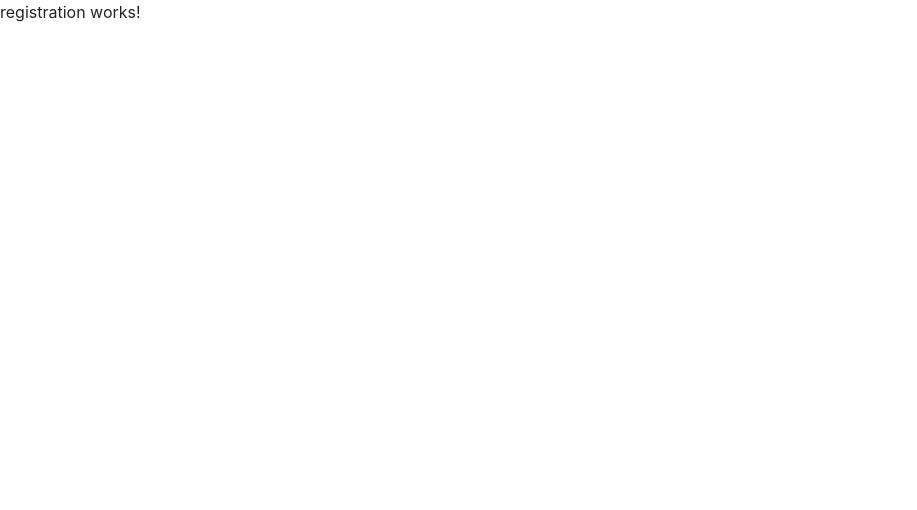
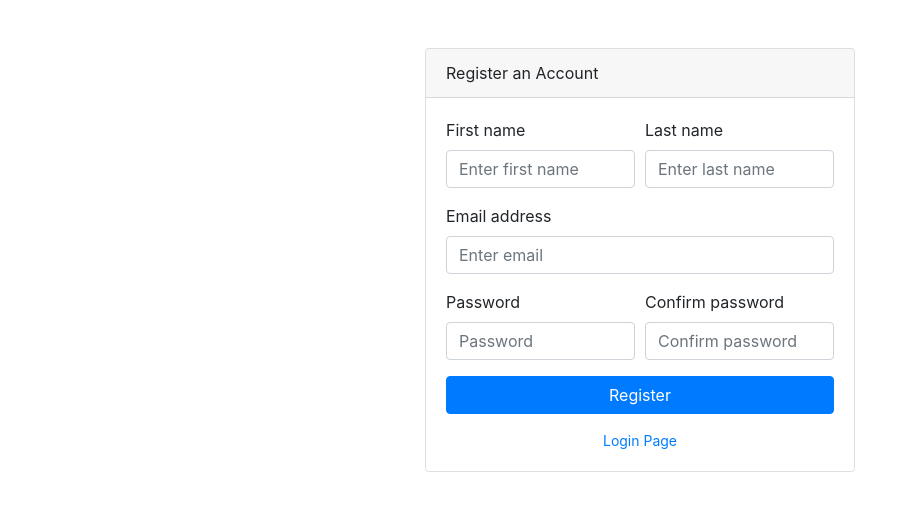
Before and after one commit to Kniazev/med-quiz-front, an Angular app in the folder med-quiz-front/: page /registration in a window 1280 px wide. Shown: the top 510 px of the page, without its empty margins (0-917 px from the left). Built offline with nearby package versions, Linux system fonts and the light colour scheme.

Commit message:
UI for login and registration page was added.

```diff
--- a/med-quiz-front/src/app/auth/login/login.component.css
+++ b/med-quiz-front/src/app/auth/login/login.component.css
@@ -0,0 +1,30 @@
+
+.form-signin {
+  width: 100%;
+  max-width: 330px;
+  padding: 15px;
+  margin: 0 auto;
+}
+.form-signin .checkbox {
+  font-weight: 400;
+}
+.form-signin .form-control {
+  position: relative;
+  box-sizing: border-box;
+  height: auto;
+  padding: 10px;
+  font-size: 16px;
+}
+.form-signin .form-control:focus {
+  z-index: 2;
+}
+.form-signin input[type="email"] {
+  margin-bottom: -1px;
+  border-bottom-right-radius: 0;
+  border-bottom-left-radius: 0;
+}
+.form-signin input[type="password"] {
+  margin-bottom: 10px;
+  border-top-left-radius: 0;
+  border-top-right-radius: 0;
+}
--- a/med-quiz-front/src/app/auth/login/login.component.html
+++ b/med-quiz-front/src/app/auth/login/login.component.html
@@ -1,3 +1,17 @@
-<p>
-  login works!
-</p>
+<div class="container m-lg-5 mt-5 text-center">
+<form class="form-signin">
+  <h1 class="h3 mb-3 font-weight-normal">Please sign in</h1>
+  <label for="inputEmail" class="sr-only">Email address</label>
+  <input type="email" id="inputEmail" class="form-control" placeholder="Email address" required="" autofocus="">
+  <label for="inputPassword" class="sr-only">Password</label>
+  <input type="password" id="inputPassword" class="form-control" placeholder="Password" required="">
+  <div class="checkbox mb-3">
+    <label>
+      <input type="checkbox" value="remember-me"> Remember me
+    </label>
+  </div>
+  <button class="btn btn-sm btn-primary btn-block" type="submit">Sign in</button>
+</form>
+
+
+</div>
--- a/med-quiz-front/src/app/auth/registration/registration.component.css
+++ b/med-quiz-front/src/app/auth/registration/registration.component.css
@@ -0,0 +1,3 @@
+.md-size{
+  width: 460px;
+}
--- a/med-quiz-front/src/app/auth/registration/registration.component.html
+++ b/med-quiz-front/src/app/auth/registration/registration.component.html
@@ -1,3 +1,44 @@
-<p>
-  registration works!
-</p>
+<div class="container md-size">
+  <div class="card card-register mx-auto mt-5">
+    <div class="card-header">Register an Account</div>
+    <div class="card-body">
+      <form>
+        <div class="form-group">
+          <div class="form-row">
+            <div class="col-md-6">
+              <label for="exampleInputName">First name</label>
+              <input class="form-control" id="exampleInputName" aria-describedby="nameHelp"
+                     placeholder="Enter first name" type="text">
+            </div>
+            <div class="col-md-6">
+              <label for="exampleInputLastName">Last name</label>
+              <input class="form-control" id="exampleInputLastName" aria-describedby="nameHelp"
+                     placeholder="Enter last name" type="text">
+            </div>
+          </div>
+        </div>
+        <div class="form-group">
+          <label for="exampleInputEmail1">Email address</label>
+          <input class="form-control" id="exampleInputEmail1" aria-describedby="emailHelp" placeholder="Enter email"
+                 type="email">
+        </div>
+        <div class="form-group">
+          <div class="form-row">
+            <div class="col-md-6">
+              <label for="exampleInputPassword1">Password</label>
+              <input class="form-control" id="exampleInputPassword1" placeholder="Password" type="password">
+            </div>
+            <div class="col-md-6">
+              <label for="exampleConfirmPassword">Confirm password</label>
+              <input class="form-control" id="exampleConfirmPassword" placeholder="Confirm password" type="password">
+            </div>
+          </div>
+        </div>
+        <a class="btn btn-primary btn-block" href="/">Register</a>
+      </form>
+      <div class="text-center">
+        <a class="d-block small mt-3" href="/">Login Page</a>
+      </div>
+    </div>
+  </div>
+</div>
```
